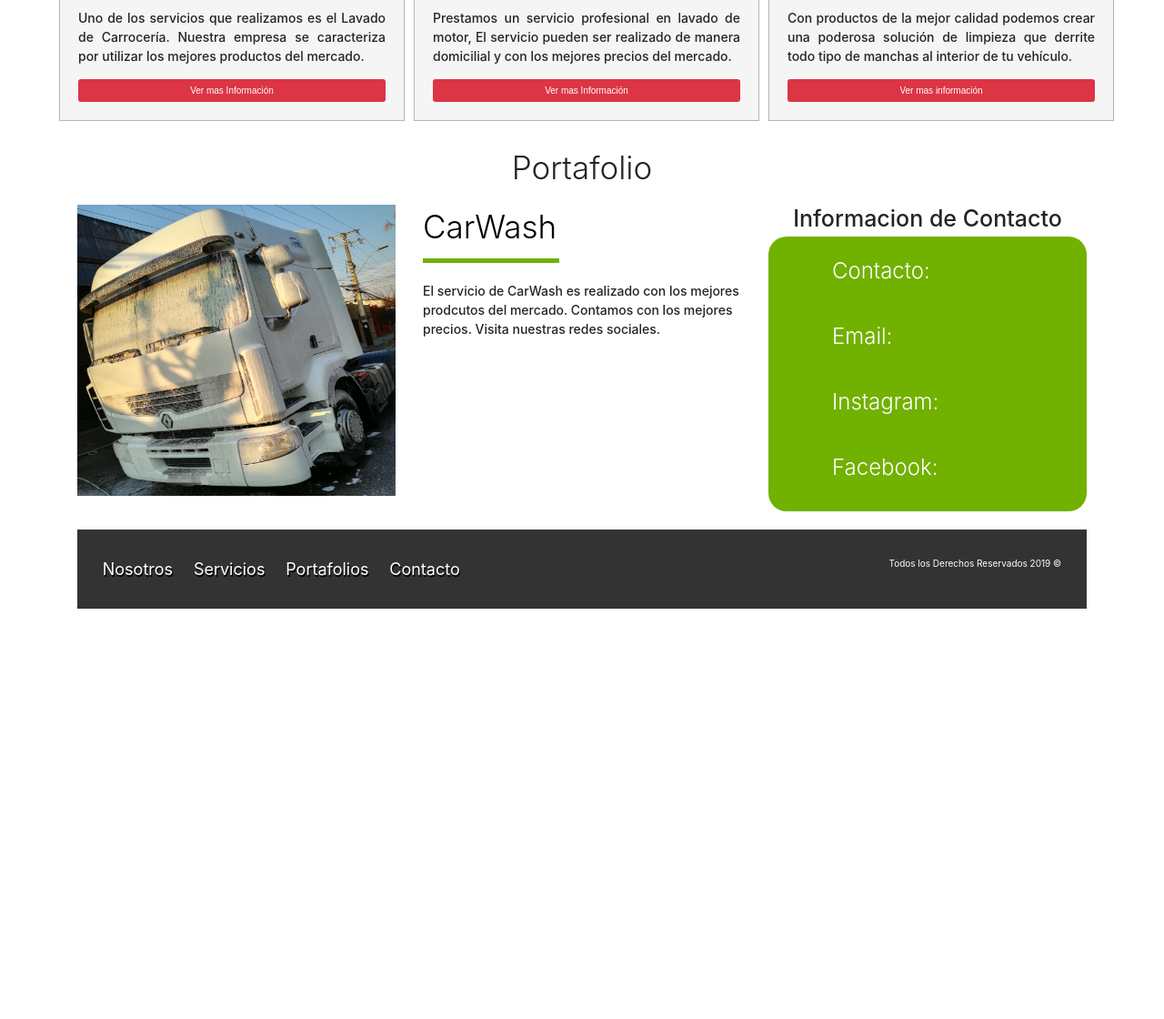
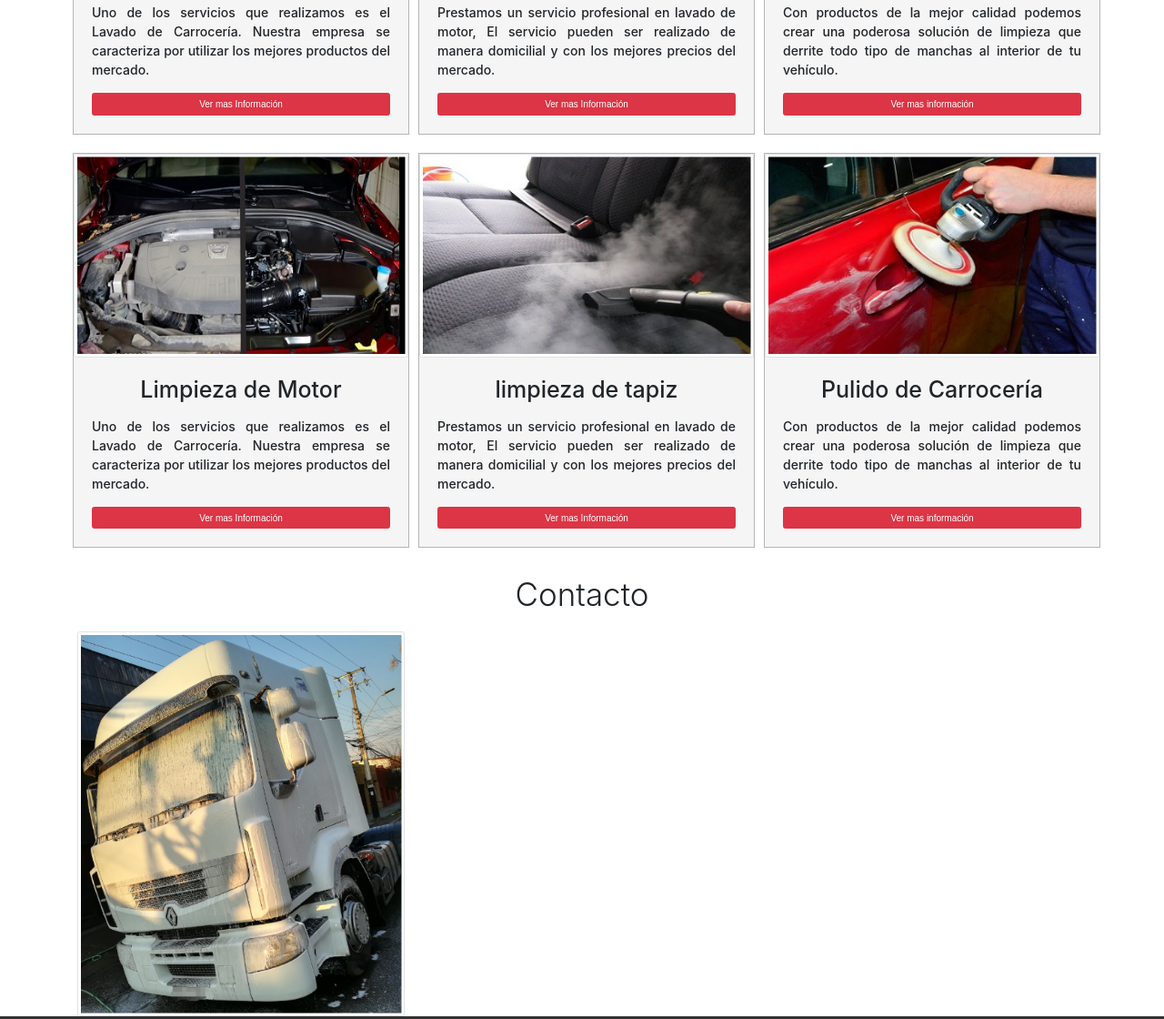
Before and after one commit to blancoleandro13/proyecto, a plain HTML site: page index.html in a window 1280 px wide. Shown: the part 1622-2742 px from the top of the page at 91% size. Before the commit the page ends 2291 px from the top, so only its background shows below. Drawn offline with nearby package versions, Linux system fonts and the light colour scheme; a script that the page names is missing.

Commit message:
Index 08-10-2019
Index 08-10-2019

```diff
--- a/index.html
+++ b/index.html
@@ -62,11 +62,12 @@
                                      <p class="pindex text-justify">Uno de los servicios que realizamos es el Lavado de Carrocería. Nuestra empresa se caracteriza por utilizar los mejores productos del mercado. </p>
                                 </div>
                                 <div class="btn-anuncio margin-anuncio">
-                                    <a href="car.html" class="btn btn-danger btn-block btn-texto ">Ver mas Información</a>
+                                    <a href="car.html" class="btn btn-danger btn-block ">Ver mas Información</a>
                                 </div>
                         </div>
                 </div>
             </div>
+
 
             <div class="col anuncio ">
                 <div class="row">
@@ -77,7 +78,7 @@
                                     <p class="pindex text-justify"> Prestamos un servicio profesional en lavado de motor, El servicio pueden ser realizado de manera domicilial y con los mejores precios del mercado.</p>
                                  </div>
                                 <div class="btn-anuncio margin-anuncio">
-                                <a href="card.html" class=" btn btn-danger btn-block btn-texto ">Ver mas Información</a>
+                                  <a href="card.html" class="btn btn-danger btn-block ">Ver mas Información</a>
                                 </div>
                         </div>
                 </div>
@@ -98,6 +99,7 @@
             </div>
         </div>
 
+    </div>
 
     <div class="row" >
            <div class="col anuncio">
@@ -144,56 +146,71 @@
                  </div>
             </div>
         </div>
+     <div class="row" >
+           <div class="col anuncio">
+                <div class="row">
+                    <img src="img/lmotor.jpg" alt="" class="img-fluid img-thumbnail">
+                        <div class="contenidoAnuncio">
+                            <h1 class="centrarTexto">Limpieza de Motor</h1>
+                                <div class="margin-anuncio">
+                                    <p class="pindex text-justify">Uno de los servicios que realizamos es el Lavado de Carrocería. Nuestra empresa se caracteriza por utilizar los mejores productos del mercado. </p>
+                                </div>
+                                <div class="btn-anuncio margin-anuncio">
+                                     <a href="anuncio.html" class="btn btn-danger btn-block btn-texto">Ver mas Información</a>
+                                </div>
+                        </div>
+                </div>
+            </div>
+
+            <div class="col anuncio">
+                <div class="row">
+                    <img src="img/ltapiz.jpg" alt="" class="img-fluid img-thumbnail">
+                        <div class="contenidoAnuncio">
+                            <h1 class="centrarTexto">limpieza de tapiz </h1>
+                                <div class="margin-anuncio">
+                                    <p class="pindex text-justify"> Prestamos un servicio profesional en lavado de motor, El servicio pueden ser realizado de manera domicilial y con los mejores precios del mercado.</p>
+                                </div>
+                                <div class="btn-anuncio margin-anuncio">
+                                    <a href="tapiz.html" class="btn btn-danger btn-block btn-texto">Ver mas Información</a>
+                                </div>
+                        </div>
+                </div>
+            </div>
+            <div class="col anuncio">
+                <div class="row">
+                    <img src="img/pcarroceria.jpg" alt="" class="img-fluid img-thumbnail">
+                        <div class="contenidoAnuncio">
+                            <h1 class="centrarTexto">Pulido de Carrocería</h1>
+                                <div class="margin-anuncio">
+                                    <p class="pindex text-justify">Con productos de la mejor calidad podemos crear una poderosa solución de limpieza que derrite todo tipo de manchas al interior de tu vehículo.</p>
+                                </div>
+                                <div class="btn-anuncio margin-anuncio">
+                                     <a href="pcarroceria.html" class="btn btn-danger btn-block btn-texto">Ver mas información</a>
+                                </div>
+                        </div>
+                 </div>
+            </div>
         </div>
     <div class="row">
             <div class="col-sm"></div>
             <div class="col-sm">
-                <h1 class="display-4" style="text-align: center; margin-bottom: 20px;margin-top: 20px;">Portafolio</h1>
+                <h1 class="display-4" style="text-align: center; margin-bottom: 20px;margin-top: 20px;">Contacto</h1>
             </div>
             <div class="col-sm"></div>
         </div>
     <div class="row">
-                <div class="col-4">
-            <div class="imagen">
-                    <img src="img/renau.png" width="500" height="320" alt="">
+        <div class="col">
+            <div >
+                    <img src="img/renau.png" width="360" height="360" alt="" class="img-fluid img-thumbnail">
             </div>
         </div>
-        <div class="col-4">
+        <div class="col">
+            <div>
 
-                <div style="margin-bottom: 20px;" class="textoEntrada">
-                    <a href="entrada.html">
-                        <h4 class="display-4">CarWash</h4>
-                    </a>
             </div>
-                <div>
-                    <p class="pindex"> El servicio de CarWash es realizado con los mejores prodcutos del mercado.
-                    Contamos con los mejores precios.
-                    Visita nuestras redes sociales.</p>
         </div>
 
-
     </div>
-        <div class="col-4">
-           <section style="margin-bottom: 20px;" class="testimoniales">
-            <h1 class="centrarTexto display-5">Informacion de Contacto</h1>
-            <div class="testimonial">
-                <blockquote>
-                    Contacto:
-                    <br>
-                    <br>
-                    Email:
-                    <br>
-                    <br>
-                    Instagram:
-                    <br>
-                    <br>
-                    Facebook:
-                </blockquote>
-
-            </div>
-        </section>
-        </div>
-
     </div>
     <footer class="siteFooter seccion">
         <div class="contenedor contenedorFooter">
```
Lines whose indentation alone changed are shown as unchanged.
